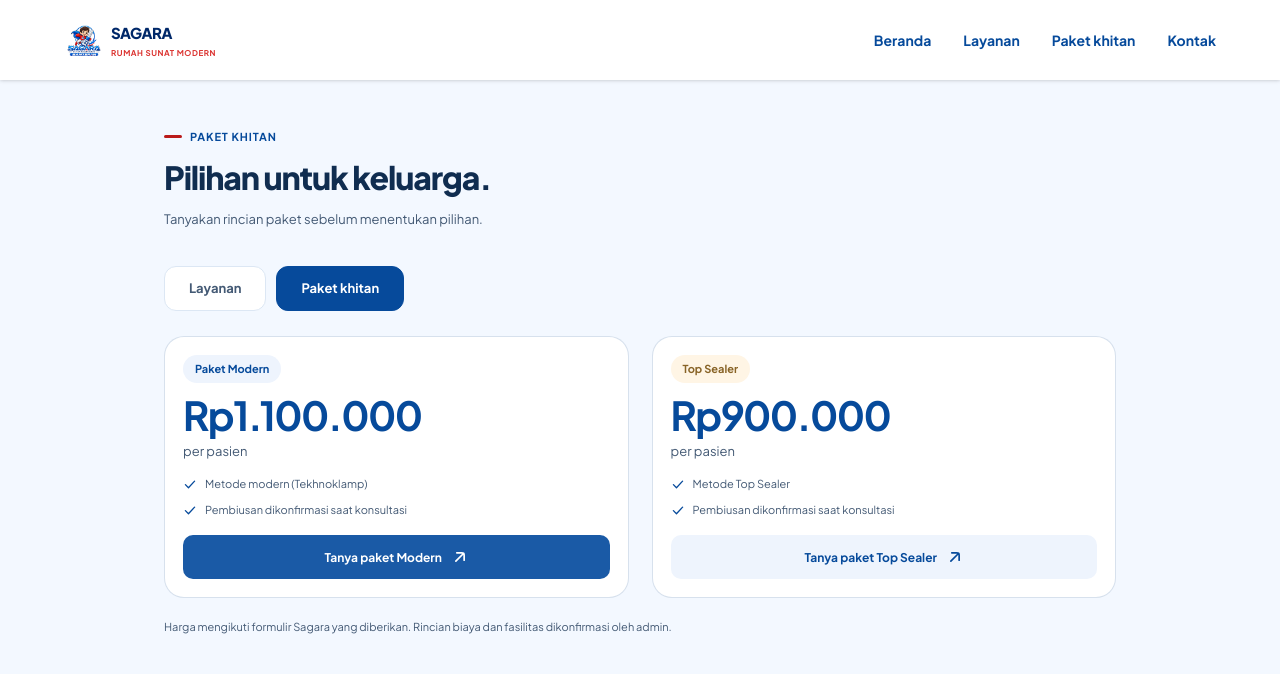
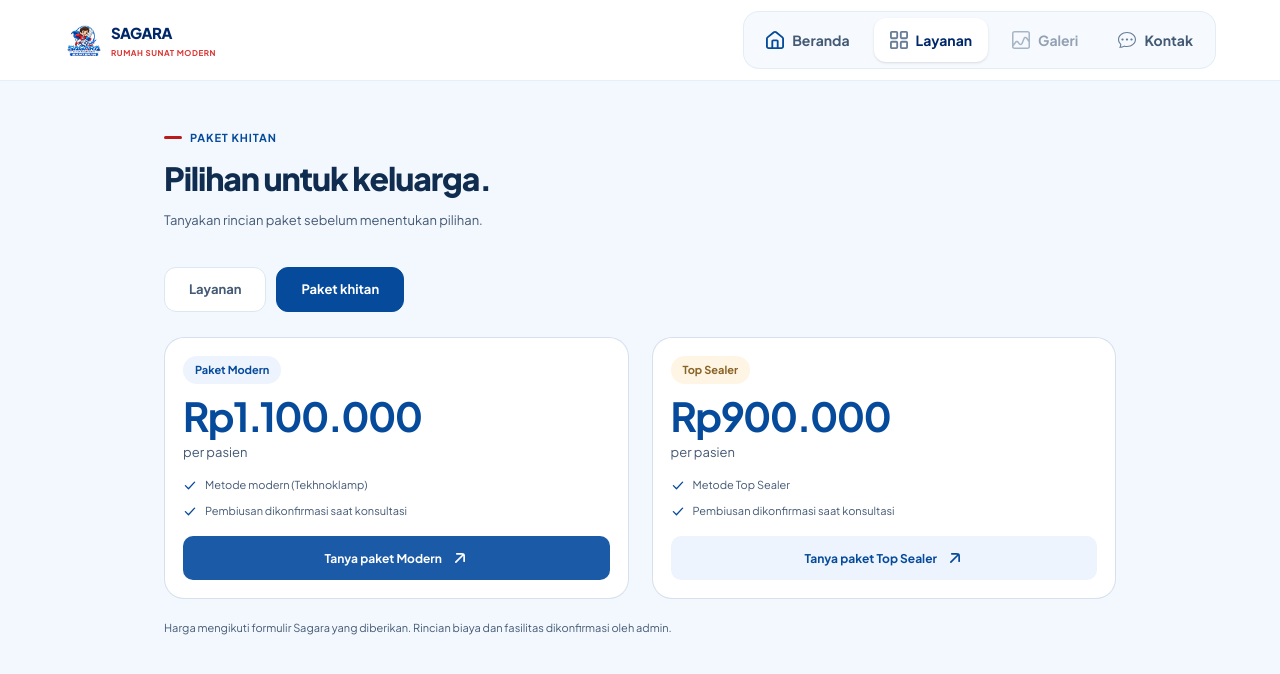
Before and after one commit to Constanvel/Sagara, a Next.js app: page /paket in a window 1280 px wide. Shown: the top 674 px of the page. Built offline with nearby package versions, Linux system fonts and the light colour scheme.

Commit message:
fix: align desktop navigation with mobile and remove Paket menu

```diff
--- a/src/components/layout/Navigation.tsx
+++ b/src/components/layout/Navigation.tsx
@@ -6,9 +6,15 @@
 import { useEffect, useRef, useState } from "react";
 import { whatsappUrl } from "@/lib/whatsapp";
 
-const links = [{ label: "Beranda", href: "/" }, { label: "Layanan", href: "/#layanan" }, { label: "Paket khitan", href: "/paket" }, { label: "Kontak", href: "/#kontak" }];
+const links = [
+  { label: "Beranda", href: "/", icon: "imgVector1.svg" },
+  { label: "Layanan", href: "/#layanan", icon: "imgVector2.svg" },
+  { label: "Galeri", href: null, icon: "imgVector3.svg" },
+  { label: "Kontak", href: "/#kontak", icon: "imgGroup1.svg" },
+];
 export function Header() {
   const [open, setOpen] = useState(false);
+  const pathname = usePathname();
   const toggle = useRef<HTMLButtonElement>(null);
   const menu = useRef<HTMLElement>(null);
   useEffect(() => {
@@ -26,16 +32,21 @@
     document.addEventListener("keydown", onKey);
     return () => document.removeEventListener("keydown", onKey);
   }, [open]);
-  return <header className="relative z-40 bg-white shadow-[0_0_4px_rgba(0,0,0,0.25)]">
+  return <header className="site-header relative z-40 bg-white shadow-[0_0_4px_rgba(0,0,0,0.25)] lg:sticky lg:top-0 lg:border-b lg:border-line/70 lg:bg-white/95 lg:shadow-none lg:backdrop-blur-xl">
     <div className="mx-auto flex h-14 max-w-[1200px] items-center justify-between px-[17px] lg:h-20 lg:px-6">
       <Link href="/" aria-label="SAGARA — Beranda" className="flex items-center gap-[7px]">
         <span className="relative block h-8 w-10 overflow-hidden"><Image src="/images/figma/imgImageRemovebgPreview82.png" alt="" width={40} height={40} className="absolute top-[0.5px] h-10 w-10" priority /></span>
         <span><span className="block text-[15px] leading-[25px] font-extrabold tracking-[-0.5px] text-navy">SAGARA</span><span className="block text-[8px] leading-4 font-bold tracking-[0.55px] text-[#db322f]">RUMAH SUNAT MODERN</span></span>
       </Link>
-      <nav aria-label="Navigasi utama" className="hidden items-center gap-8 text-sm font-bold text-primary lg:flex">{links.map(link => <Link key={link.label} href={link.href}>{link.label}</Link>)}</nav>
+      <nav aria-label="Navigasi utama" className="hidden items-center gap-2 rounded-2xl border border-line/70 bg-soft/70 p-1.5 text-sm font-bold text-primary lg:flex">{links.map(link => {
+        const active = pathname === "/paket" ? link.label === "Layanan" : link.label === "Beranda";
+        const classes = `desktop-nav-item flex min-h-11 items-center gap-2 rounded-xl px-4 ${active ? "bg-white text-navy shadow-sm" : "text-muted"}`;
+        const content = <><Image src={`/images/figma/${link.icon}`} alt="" width={18} height={18} /><span>{link.label}</span></>;
+        return link.href ? <Link key={link.label} href={link.href} aria-current={active && pathname === "/" ? "page" : undefined} className={classes}>{content}</Link> : <span key={link.label} aria-disabled="true" title="Segera hadir" className={`${classes} cursor-not-allowed opacity-55`}>{content}<span className="sr-only"> — segera hadir</span></span>;
+      })}</nav>
       <button ref={toggle} type="button" aria-label={open ? "Tutup menu" : "Buka menu"} aria-expanded={open} aria-controls="mobile-menu" onClick={() => setOpen(!open)} className="flex size-11 items-center justify-center text-navy lg:hidden">{open ? <span aria-hidden="true" className="text-[27px] leading-none">×</span> : <Image src="/images/figma/menu.svg" alt="" width={24} height={24} />}</button>
     </div>
-    {open && <nav ref={menu} id="mobile-menu" aria-label="Menu seluler" className="absolute inset-x-0 top-14 grid gap-1 border-t border-line bg-white p-4 shadow-lg lg:hidden">{links.map(link => <Link key={link.label} href={link.href} onClick={() => setOpen(false)} className="rounded-lg p-3 text-sm font-bold text-primary">{link.label}</Link>)}<span aria-disabled="true" className="p-3 text-sm text-muted">Galeri — segera hadir</span></nav>}
+    {open && <nav ref={menu} id="mobile-menu" aria-label="Menu seluler" className="absolute inset-x-0 top-14 grid gap-1 border-t border-line bg-white p-4 shadow-lg lg:hidden">{links.map(link => link.href ? <Link key={link.label} href={link.href} onClick={() => { setOpen(false); toggle.current?.focus(); }} className="rounded-lg p-3 text-sm font-bold text-primary">{link.label}</Link> : <span key={link.label} aria-disabled="true" className="p-3 text-sm text-muted">Galeri — segera hadir</span>)}</nav>}
   </header>;
 }
 
```
Also changed, not shown: 1 other file (tests, documents, lock files or other folders).
